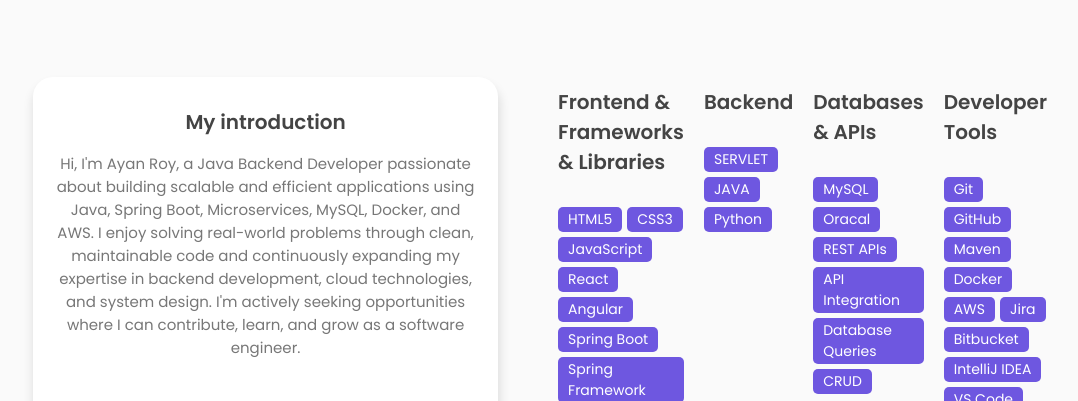
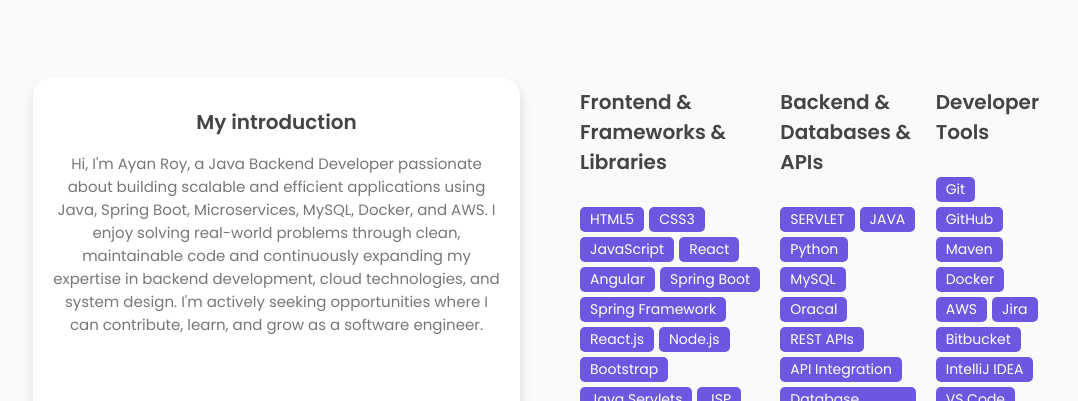
Before and after one commit to Ayan-source-hub/Ayan_portfolio, a plain HTML site: page porfolio/index.html in a window 1280 px wide. Shown: the part 918-1319 px from the top of the page, without its empty margins (95-1173 px from the left). Drawn offline with nearby package versions, Linux system fonts and the light colour scheme.

Commit message:
Update index.html

```diff
--- a/porfolio/index.html
+++ b/porfolio/index.html
@@ -145,20 +145,12 @@
                 </div>
                 <div class="skills-box">
                     <div class="skills-header">
-                        <h3>Backend</h3>
+                        <h3>Backend & Databases & APIs</h3>
                     </div>
                     <div class="skills-list">
                         <span>SERVLET</span>
                         <span>JAVA</span>
                         <span>Python</span>
-                        <!-- <span>C++</span> -->
-                    </div>
-                </div>
-                <div class="skills-box">
-                    <div class="skills-header">
-                        <h3>Databases & APIs</h3>
-                    </div>
-                    <div class="skills-list">
                         <span>MySQL</span>
                         <span>Oracal</span>
                         <span>REST APIs</span>
@@ -251,7 +243,7 @@
               <h3>Data Entry</h3>
               <label style="text-align: center;">Domestic Data Entry Operator</label>
           </div>
-          <div class="project-box" style="background-image: url('data entry.jpeg');background-size: cover;background-position: center;">
+          <div class="project-box" style="background-image: url('Java Developer Trainee.jpg');background-size: cover;background-position: center;">
                <i class="uil uil-award"></i>
               <h3>Experience</h3>
               <label style="text-align: center;">Java Developer Trainee</label>
```
